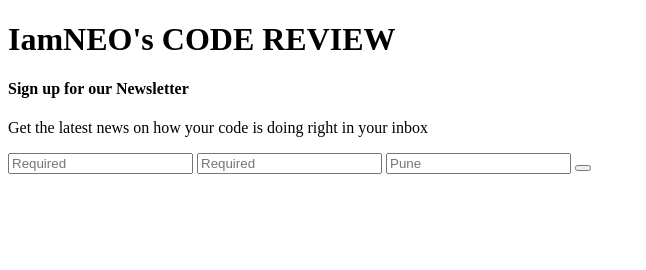
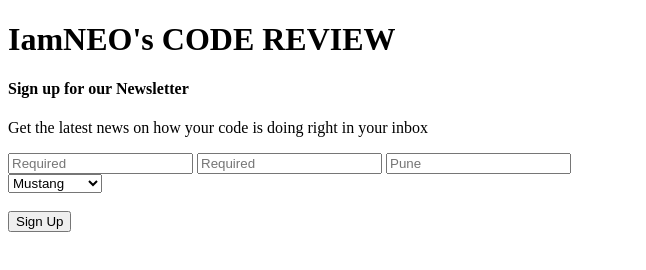
Before and after one commit to iamneo-production/ecabcbbddabb305482977bbaaaabbcbbfefone, a plain HTML site: page public/index.html in a window 1280 px wide. Shown: the whole page, without its empty margins (0-646 px from the left). Drawn offline with Linux system fonts and the light colour scheme.

Commit message:
Backup Commit

```diff
--- a/public/index.html
+++ b/public/index.html
@@ -8,15 +8,27 @@
         <p>Get the latest news on how your code is doing right in your inbox</p>
 
     <form>
+        <div>
        <input type="text" id="name" name="user_name" placeholder="Required" required>
         <input type="email" id="email" name="user_mail" placeholder="Required" required>
         <input type="text" id="city" name="user_city" placeholder="Pune">
+        <div>
+            <select name="MyCar" id="Car">
+                <br>
+                <p>State</p>
 
+            <option value="Mustang">Mustang</option>
+            <option value="Buggati">Buggati</option>
+            <option value="Rolls Royce">Rolls Royce</option>
+            </select>
+        </div>
         <label class="checkbox-label"></label>
+        <br>
 
-        <button type="submit"></button>
+        <input type="submit" value="Sign Up"></button>
 
         <p class="footer">
+    </div>
     </form>
 
     </body>
```
